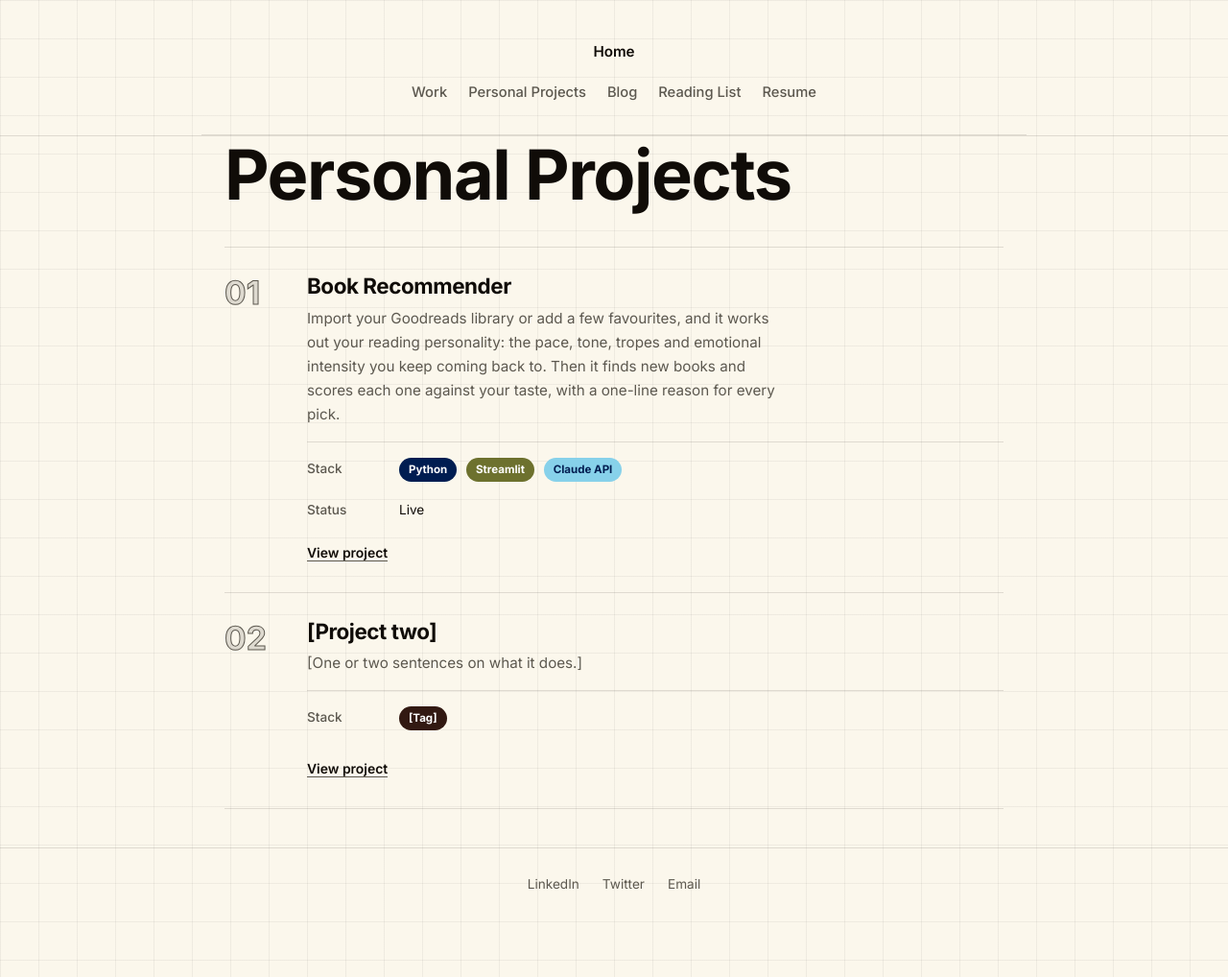
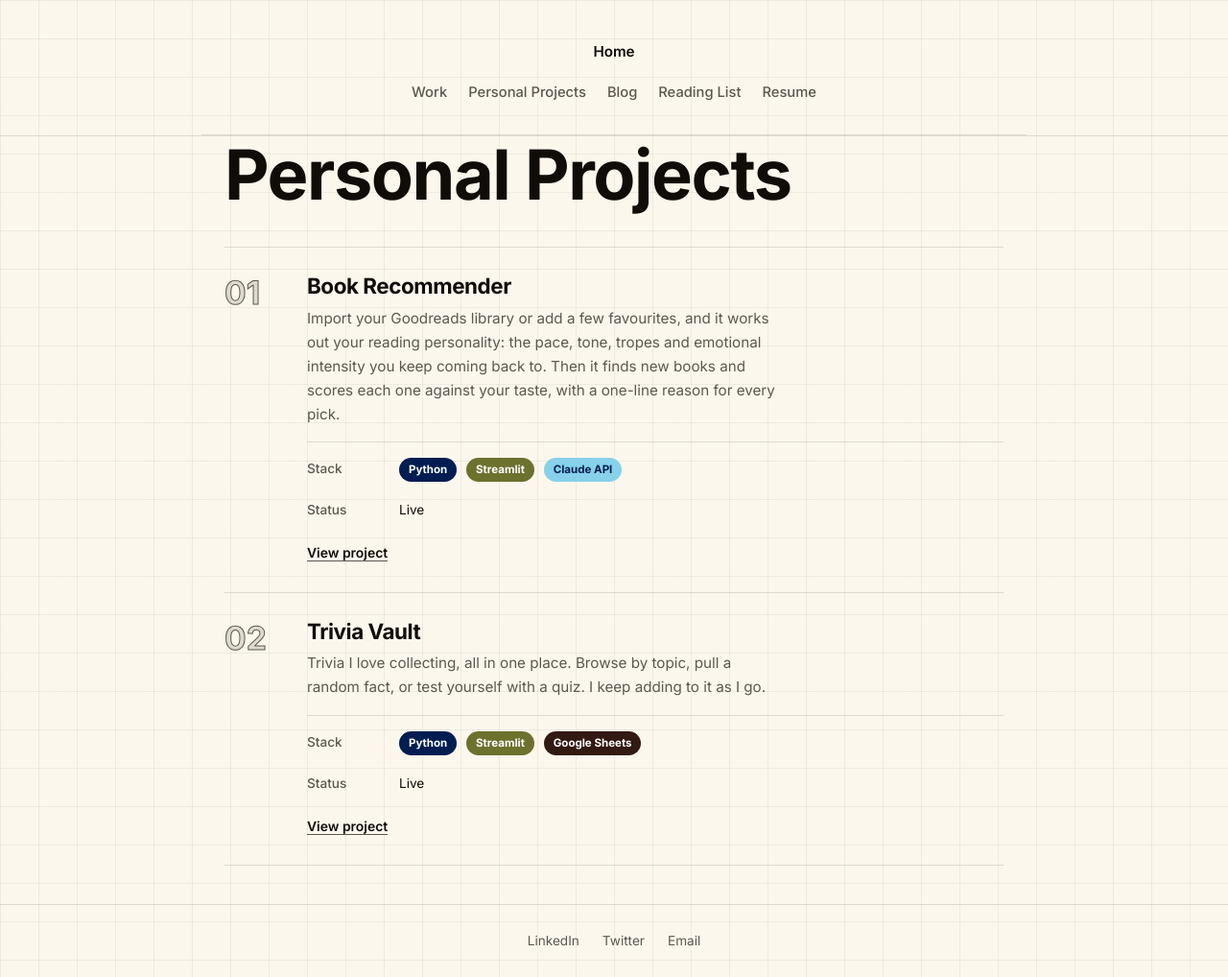
Before and after one commit to pranitidumb/pranitidumb.github.io, a Jekyll site: the page built from personal-projects.md, in a window 1280 px wide. Shown: the whole page at 96% size. Built offline with Jekyll 4.4.1, drawn with Linux system fonts in a browser that asks for light colours.

Commit message:
Add Trivia Vault as personal project 02
Co-Authored-By: Claude Opus 5.5 <noreply@anthropic.com>

```diff
--- a/personal-projects.md
+++ b/personal-projects.md
@@ -36,15 +36,22 @@ permalink: /personal-projects/
   <div class="entry-row">
     <span class="entry-index">02</span>
     <div class="entry-body">
-      <h3>[Project two]</h3>
-      <p>[One or two sentences on what it does.]</p>
+      <h3>Trivia Vault</h3>
+      <p>Trivia I love collecting, all in one place. Browse by topic, pull a
+      random fact, or test yourself with a quiz. I keep adding to it as I go.</p>
       <dl class="entry-meta">
         <div class="entry-meta-row">
           <dt>Stack</dt>
-          <dd><span class="tag tag-mahogany">[Tag]</span></dd>
+          <dd><span class="tag tag-navy">Python</span>
+              <span class="tag tag-olive">Streamlit</span>
+              <span class="tag tag-mahogany">Google Sheets</span></dd>
+        </div>
+        <div class="entry-meta-row">
+          <dt>Status</dt>
+          <dd>Live</dd>
         </div>
       </dl>
-      <a class="entry-link" href="#">View project</a>
+      <a class="entry-link" href="https://praniti-trivia-vault.streamlit.app/" target="_blank" rel="noopener">View project</a>
     </div>
   </div>
 
```
